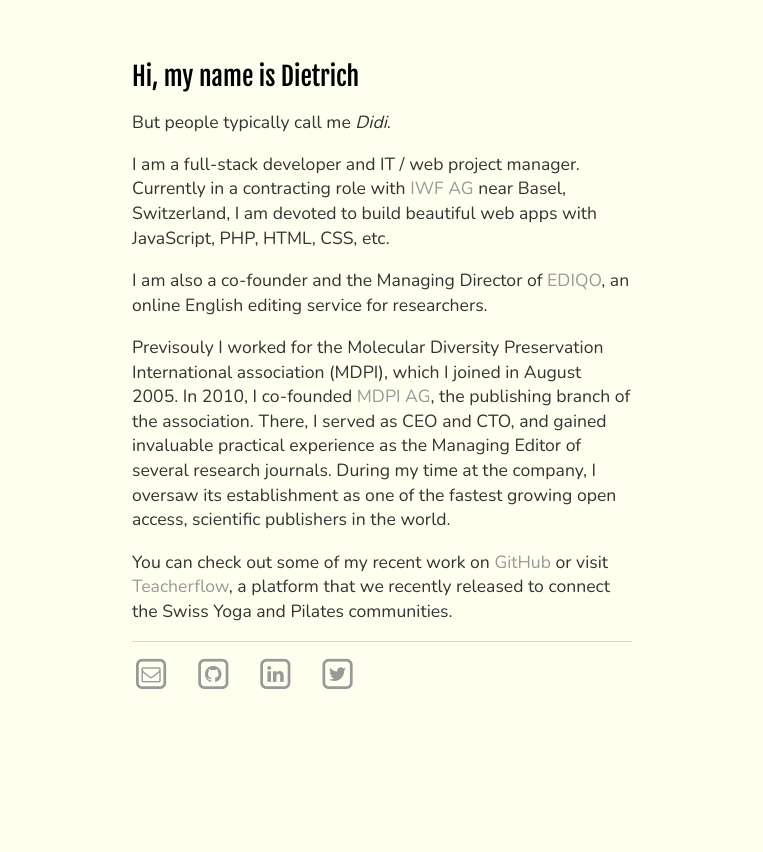
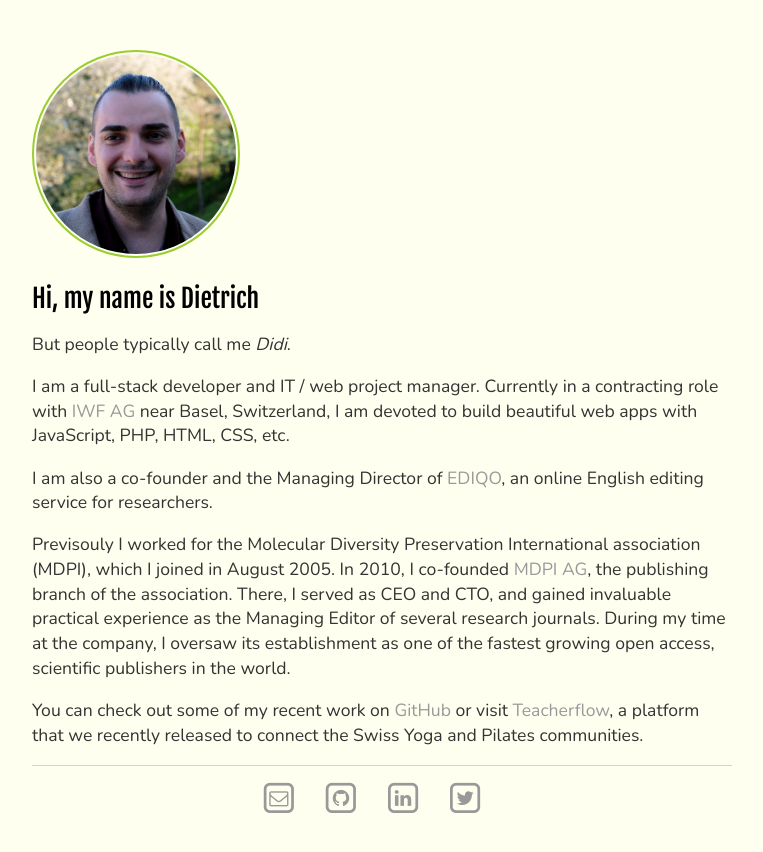
Before and after one commit to rordi/rordi.github.io, a Jekyll site: the page built from index.md, in a window 1280 px wide. Shown: the top 852 px of the page, without its empty margins (258-1021 px from the left). Built offline with Jekyll 4.4.1, drawn with Linux system fonts in a browser that asks for light colours.

Commit message:
add profile pic

```diff
--- a/_layouts/default.html
+++ b/_layouts/default.html
@@ -13,7 +13,7 @@
 		<body>
 			<div class="container">
 				{{ content }}
-			</div><!-- /.container -->
+
 				<footer>
 					<ul>
 						<li><a href="mailto:drordorf@gmail.com" target="_blank">
@@ -45,5 +45,6 @@
 						</li>
 					</ul>
 				</footer>
+			</div><!-- /.container -->
 		</body>
 	</html>
--- a/css/main.scss
+++ b/css/main.scss
@@ -55,11 +55,14 @@ $tr-ease:   ease-in-out;
 @import url('https://fonts.googleapis.com/css?family=Nunito|Fjalla+One');
 
 body {
-    margin: 60px auto;
-    width: 60%;
-    max-width: 500px;
     font-family: 'Nunito', sans-serif;
     background-color: ivory;
+
+    .container {
+        margin: 50px auto;
+        width: 60%;
+        max-width: 700px;
+    }
 }
 
 p {
@@ -80,6 +83,12 @@ a {
      }
 }
 
+img {
+    border-radius: 50%;
+    border: 2px solid yellowgreen;
+    padding: 2px;
+}
+
 h1 {
     font-family: 'Fjalla One', sans-serif;
     font-size: 1.6em;
@@ -89,10 +98,7 @@ h1 {
 footer {
     border-top: 1px solid #d5d5d5;
     font-size: .9em;
-}
-
-.typcn {
-    font-size: 38x !important;
+    text-align: center;
 }
 
 nav,
--- a/index.md
+++ b/index.md
@@ -2,6 +2,8 @@
 layout: default
 title: Dietrich Rordorf
 ---
+![Dietrich](/assets/dr.jpg)
+
 # Hi, my name is Dietrich
 
 But people typically call me *Didi*.
```
Also changed, not shown: assets/dr.jpg (added), 1 other file. Lines whose indentation alone changed are shown as unchanged.
